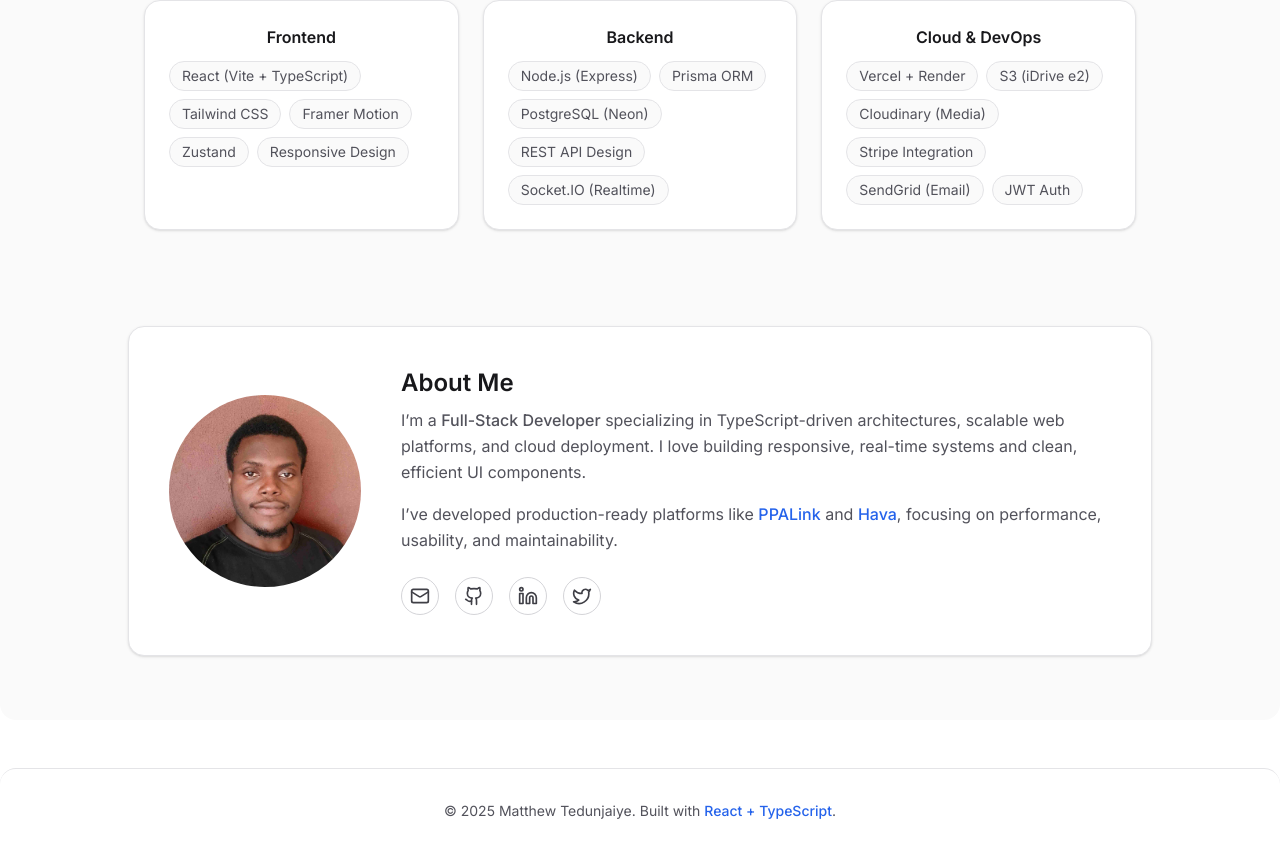
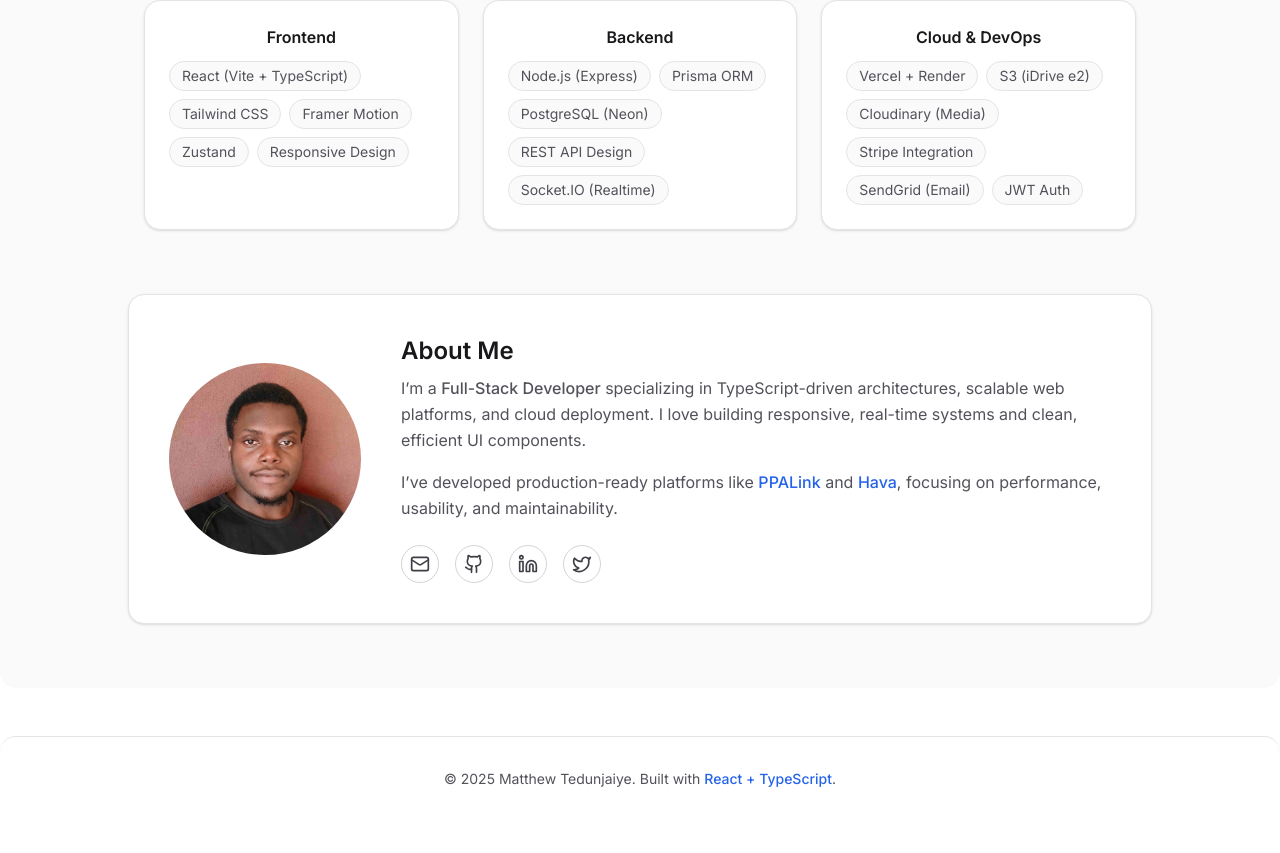
Before and after one commit to tobyt50/portfolio, a React (Vite) app: page / in a window 1280 px wide. Shown: the part 434-1287 px from the top of the page. After the commit the page ends 1255 px from the top, so only its background shows below. Built offline with nearby package versions, Linux system fonts and the light colour scheme.

Commit message:
style(about): reduce top margin to tighten page layout

```diff
--- a/src/components/About.tsx
+++ b/src/components/About.tsx
@@ -4,7 +4,7 @@ import profileImg from "../assets/profile.jpg";
 
 export const AboutSection = () => {
   return (
-    <section className="max-w-5xl mx-auto mt-24 px-4 md:px-0">
+    <section className="max-w-5xl mx-auto mt-12 md:mt-16 px-4 md:px-0">
       <motion.div
         initial={{ opacity: 0, y: 20 }}
         whileInView={{ opacity: 1, y: 0 }}
@@ -21,7 +21,7 @@ export const AboutSection = () => {
         </div>
 
         <div className="flex-1 text-center md:text-left">
-          <h3 className="text-2xl font-semibold text-gray-900 mb-2">
+          <h3 className="text-2xl font-semibold text-gray-900 dark:text-gray-900 mb-2">
             About Me
           </h3>
 
```
